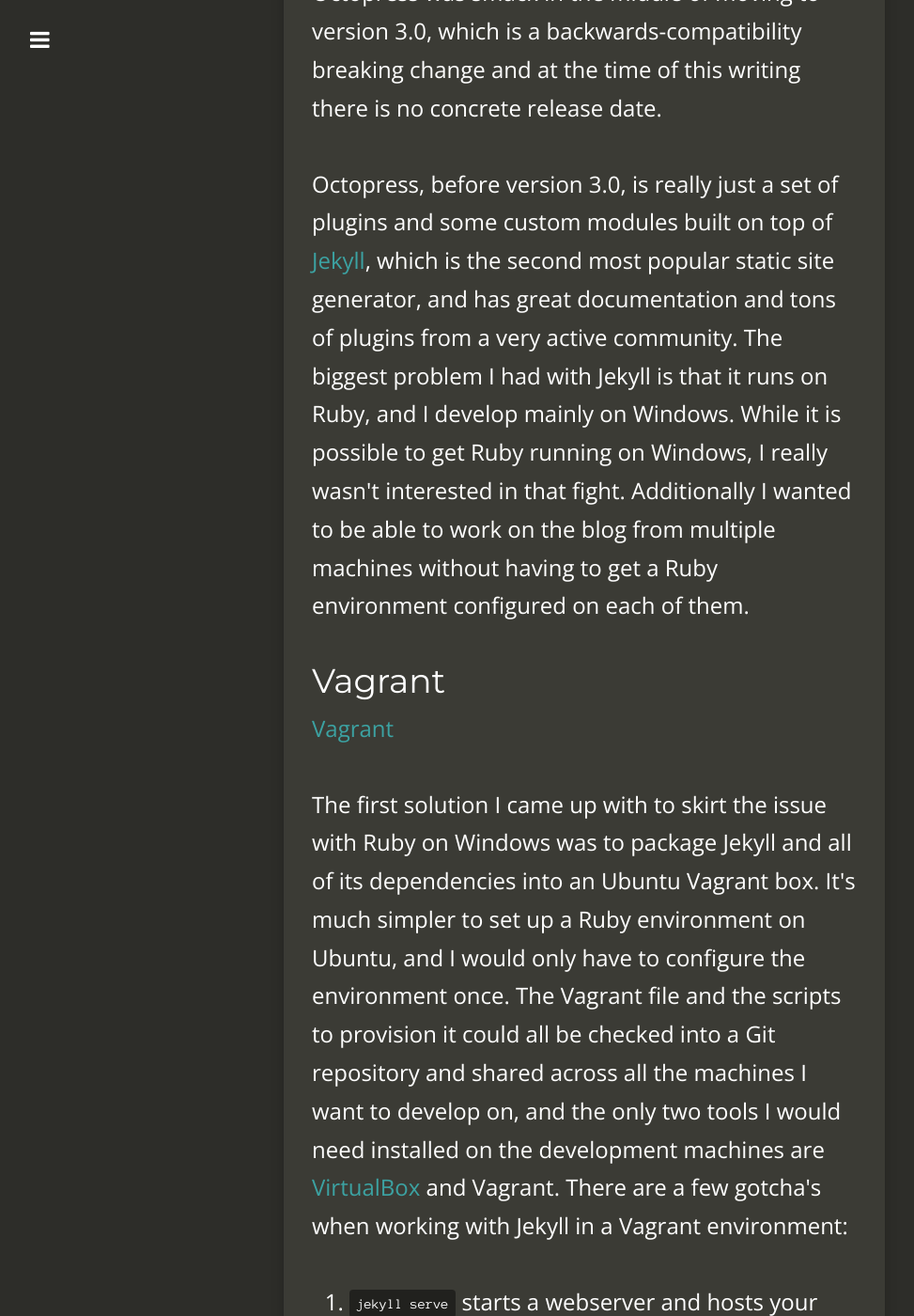
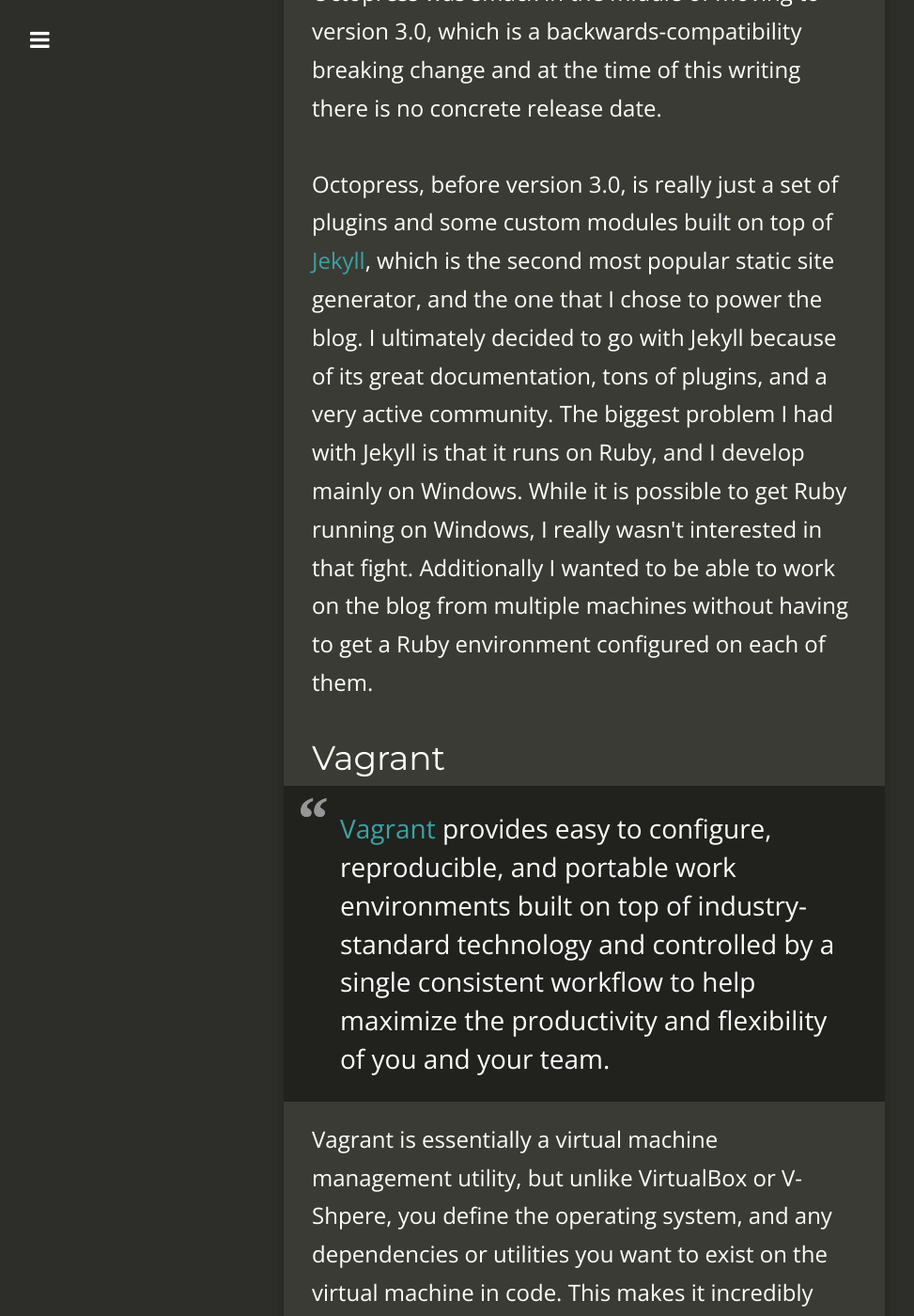
Before and after one commit to cnieren/Blog, a Jekyll site: the page built from site/_posts/2015-06-18-about-this-blog.md, in a window 1280 px wide and 1400 px high, scrolled down 778 px. Shown: the whole window at 94% size, without its empty margins (18-991 px from the left). Built offline with Jekyll 4.4.1, drawn with Linux system fonts in a browser that asks for light colours; nearby versions of some CDN libraries; some of the changed text lies outside the part shown.

Commit message:
Finished part 1

````diff
--- a/site/_posts/2015-06-18-about-this-blog.md
+++ b/site/_posts/2015-06-18-about-this-blog.md
@@ -1,25 +1,26 @@
 ---
 layout:     post
-title:      About this Blog
-date:       2015-06-18
+author:     Chad Nierenhausen
+title:      About this Blog - Part 1
+date:       2015-06-23
 summary:    The technology behind this blog
 categories: jekyll
 thumbnail: flask
 tags:
  - jekyll
- - docker
+ - vagrant
  - blog
- - git
- - github
 ---
 
 ## Jekyll
 About a year ago I learned about [Static Site Generators], systems that allow website developers to use templates, partials, data structures, and control flow statements to build websites, but don\'t require a database backend. There is a build step that compiles all of the templates into simple HTML, CSS and JavaScript files. [Octopress] was the first generator that I got excited about, but by the time I got around to actually building this site Octopress was smack in the middle of moving to version 3.0, which is a backwards-compatibility breaking change and at the time of this writing there is no concrete release date.
 
-Octopress, before version 3.0, is really just a set of plugins and some custom modules built on top of [Jekyll], which is the second most popular static site generator, and has great documentation and tons of plugins from a very active community. The biggest problem I had with Jekyll is that it runs on Ruby, and I develop mainly on Windows. While it is possible to get Ruby running on Windows, I really wasn\'t interested in that fight. Additionally I wanted to be able to work on the blog from multiple machines without having to get a Ruby environment configured on each of them.
+Octopress, before version 3.0, is really just a set of plugins and some custom modules built on top of [Jekyll], which is the second most popular static site generator, and the one that I chose to power the blog. I ultimately decided to go with Jekyll because of its great documentation, tons of plugins, and a very active community. The biggest problem I had with Jekyll is that it runs on Ruby, and I develop mainly on Windows. While it is possible to get Ruby running on Windows, I really wasn\'t interested in that fight. Additionally I wanted to be able to work on the blog from multiple machines without having to get a Ruby environment configured on each of them.
 
 ## Vagrant
-[Vagrant]
+> [Vagrant] provides easy to configure, reproducible, and portable work environments built on top of industry-standard technology and controlled by a single consistent workflow to help maximize the productivity and flexibility of you and your team.
+
+Vagrant is essentially a virtual machine management utility, but unlike VirtualBox or V-Shpere, you define the operating system, and any dependencies or utilities you want to exist on the virtual machine in code. This makes it incredibly easy for teams to share development environments because the configuration of the machine is defined in file(s) that are checked into your version controll system. When a new developer checks out the code repo the Vagrant file and any provisioning scripts are included. Then to get the virtual machine running to start development all you have to do is run ``` vagrant up ``` and off you go.
 
 The first solution I came up with to skirt the issue with Ruby on Windows was to package Jekyll and all of its dependencies into an Ubuntu Vagrant box. It\'s much simpler to set up a Ruby environment on Ubuntu, and I would only have to configure the environment once. The Vagrant file and the scripts to provision it could all be checked into a Git repository and shared across all the machines I want to develop on, and the only two tools I would need installed on the development machines are [VirtualBox] and Vagrant. There are a few gotcha\'s when working with Jekyll in a Vagrant environment:
 
````
Also changed, not shown: other parts of site/_posts/2015-06-18-about-this-blog.md (+1 -7 lines).
